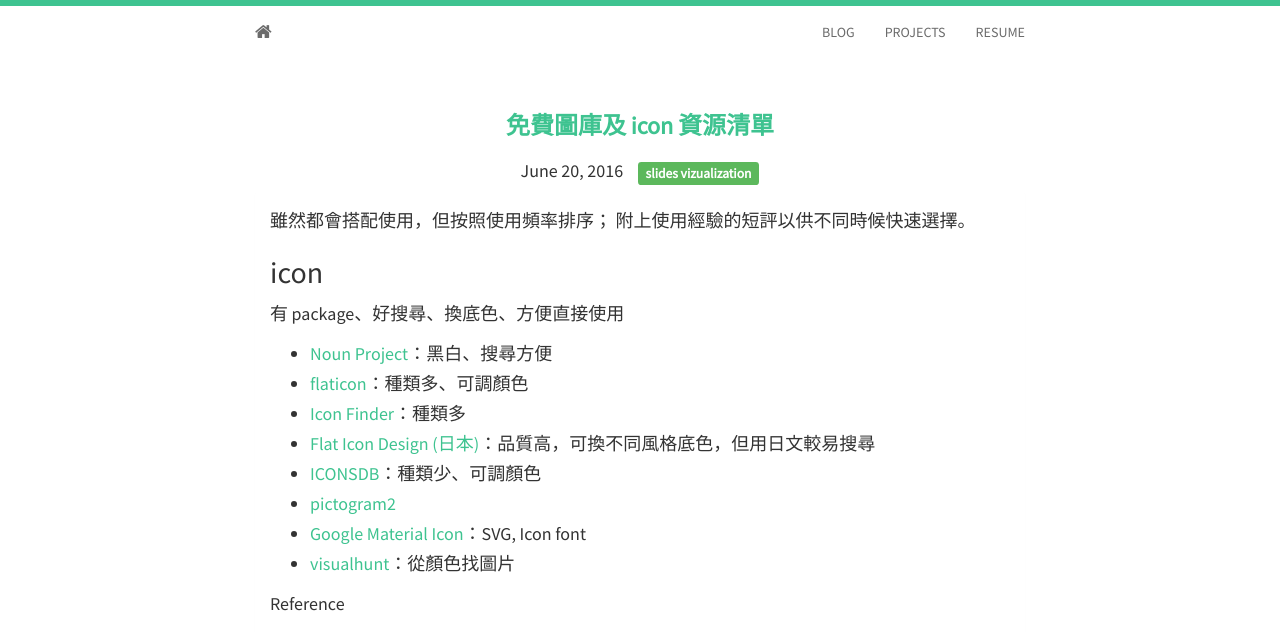
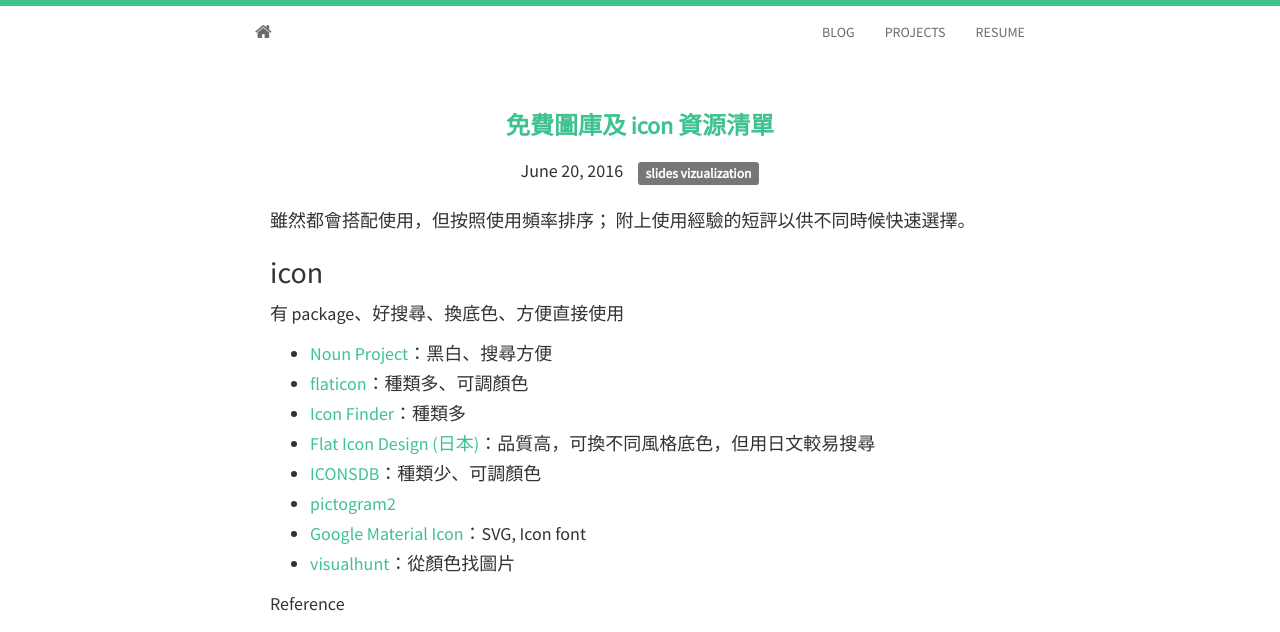
Before and after one commit to leoluyi/leoluyi.github.io.old, a Jekyll site: the page built from _posts/2016-06-20-gallery-icon-resources.md, in a window 1280 px wide. Shown: the top 632 px of the page. Built offline with Jekyll 4.4.1, drawn with Linux system fonts in a browser that asks for light colours; nearby versions of some CDN libraries; comment, search, counter and statistics services are not loaded.

```diff
--- a/_config.yml
+++ b/_config.yml
@@ -1,4 +1,5 @@
 # top level stuff you probably don't need to touch
+# BUILD SETTINGS
 highlighter: rouge
 markdown: kramdown
 kramdown:
@@ -7,14 +8,13 @@ rdiscount:
   extensions: [smart]
 permalink: /:title.html
 paginate: 5
-gems: [jekyll-paginate]
-port: 3000
+port: 4000
 safe: true
 
 
 # edit here to achieve your personal greatness
 url: https://leoluyi.tw
-baseurl: /
+baseurl: ""
 title: Leo Lu's Blog
 author: Leo Lu
 description: Personal website, blog, and curriculum vitae.
@@ -35,5 +35,6 @@ exclude: [vendor]
 
 # Plugins
 plugins:
+  - jekyll-paginate
   - jekyll-sitemap
   - jekyll-seo-tag
--- /dev/null
+++ b/_includes/post-featured-image.html
@@ -0,0 +1,3 @@
+<div>
+    <img class="featured-img" src="{{ site.baseurl }}assets/images/{{ include.image }}" alt="{{ include.alt | default: 'image representing a theme in this article' }}" />
+</div>
--- a/_includes/search-js.html
+++ b/_includes/search-js.html
@@ -4,7 +4,7 @@
 window.simpleJekyllSearch = new SimpleJekyllSearch({
         searchInput: document.getElementById('search-input'),
         resultsContainer: document.querySelector('#results-container > ul'),
-        json: '{{ site.baseurl }}/search.json',
+        json: '{{ site.baseurl }}search.json',
         searchResultTemplate: '<a class="list-group-item list-group-item-action" href="{url}" title="{desc}">{title}</a>',
         noResultsText: 'No results found',
         limit: 10,
--- a/_layouts/post.html
+++ b/_layouts/post.html
@@ -13,10 +13,15 @@ layout: layout
         {{ page.date | date: "%B %e, %Y" }}
             &nbsp;&nbsp;
             {% for tag in page.tags %}
-			 <span class="label label-success">{{ tag }}</span>
+             <span class="label label-default">{{ tag }}</span>
             {% endfor %}
         </h4>
     </div>
+
+    {% if page.featured-img %}
+        {% include post-featured-image.html image=page.featured-img alt=page.featured-img-alt %}
+    {% endif %}
+
     <div class="panel panel-default">
         <div class="panel-body">
             <div class="blogpost">
--- a/search.json
+++ b/search.json
@@ -1,5 +1,5 @@
 ---
-layout: nil
+layout: null
 ---
 [
   {% for post in site.posts %}
@@ -9,7 +9,7 @@ layout: nil
       "tags"     : "{{ post.tags | join: ', ' }}",
       "url"      : "{{ site.baseurl }}{{ post.url }}",
       "date"     : "{{ post.date }}",
-      "desc"     : "{{ post.excerpt | strip_html | strip | strip_newlines }}"
+      "desc"     : "{{ post.excerpt | strip_html | strip | strip_newlines | replace: "\", "" | replace: '"', "" }}"
     } {% unless forloop.last %},{% endunless %}
   {% endfor %}
 ]
--- a/static/css/main.css
+++ b/static/css/main.css
@@ -106,6 +106,11 @@ body {
  height: auto;
  max-width: 100%;
 }
+.blogpost img {
+ display: block;
+ height: auto;
+ max-width: 100%;
+}
 .panel-default h4 {
   text-align: left;
   line-height: 24px;
@@ -171,7 +176,7 @@ body {
   text-decoration: none !important;
 }
 .text-muted {
-	color: #6b6b6b;
+    color: #6b6b6b;
 }
 div.footer{
   border-bottom: 5px solid #3EC390FF;;
@@ -182,3 +187,10 @@ div.footer{
   padding-bottom: 15px;
 
 }*/
+
+
+/*Featured Image
+--------------------------------------------------*/
+img.featured-img {
+    width: 100%
+}
```
Also changed, not shown: _layouts/layout.html (+5 -5 lines), _posts/2016-01-05-crawler-mops-2.md (+2 -0 lines), static/js/simple-jekyll-search.min.js. Lines whose indentation alone changed are shown as unchanged.
